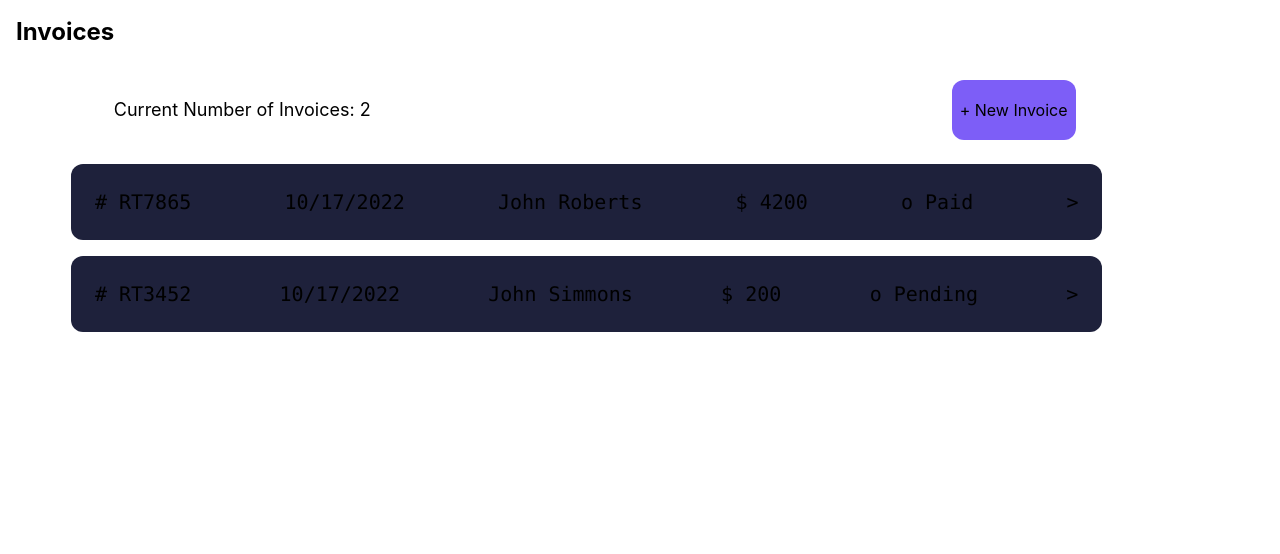
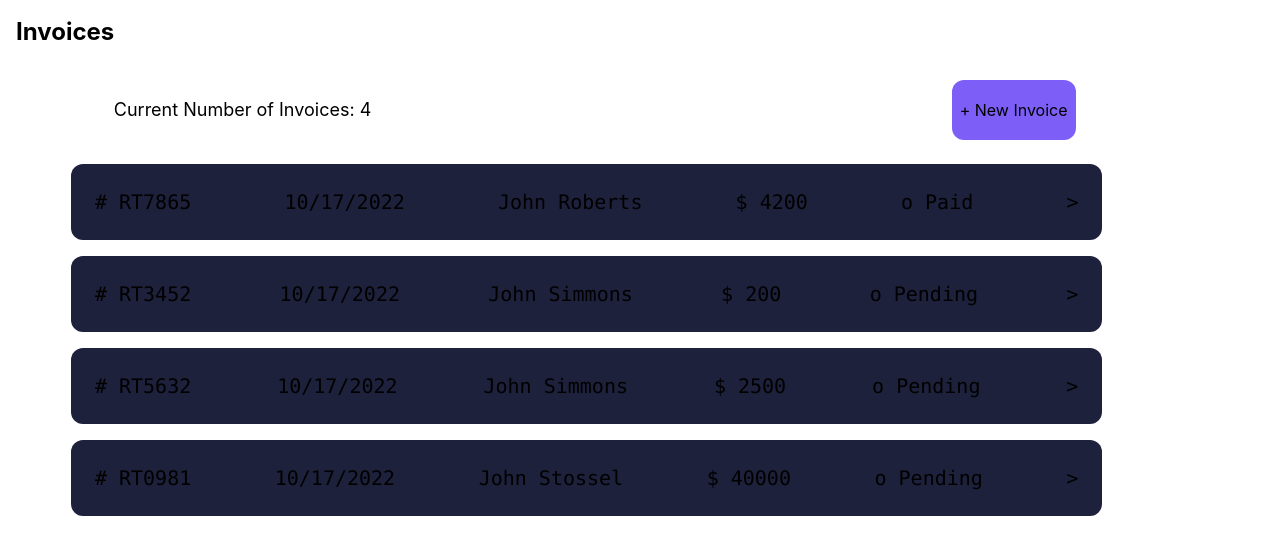
Before and after one commit to SilahicAmil/nextjs-invoices, a Next.js app: page / in a window 1280 px wide. Shown: the top 554 px of the page. Built offline with nearby package versions, Linux system fonts and the light colour scheme.

Commit message:
added basic navigation to pages

```diff
--- a/components/InvoiceItem/InvoiceItem.js
+++ b/components/InvoiceItem/InvoiceItem.js
@@ -1,4 +1,12 @@
+import { useRouter } from "next/router";
+
 const InvoiceItem = (props) => {
+  const router = useRouter();
+
+  const invoiceDetailHandler = () => {
+    router.push("/invoiceId");
+  };
+
   return (
     <div className="flex justify-between align-middle m-auto w-11/12 mb-4 bg-[#1E213B] p-6 rounded-xl">
       <li># {props.ticketId}</li>
@@ -7,7 +15,7 @@ const InvoiceItem = (props) => {
       <li>$ {props.amount}</li>
       <li>&#111; {props.status}</li>
       <div>
-        <button>&gt;</button>
+        <button onClick={invoiceDetailHandler}>&gt;</button>
       </div>
     </div>
   );
--- a/components/InvoicesList/InvoicesList.js
+++ b/components/InvoicesList/InvoicesList.js
@@ -1,14 +1,25 @@
 import InvoiceItem from "../InvoiceItem/InvoiceItem";
+import { useRouter } from "next/router";
 
 const InvoicesList = (props) => {
+  const router = useRouter();
+
+  const newInvoiceHandler = () => {
+    router.push("/new-invoice");
+  };
+
   return (
     <>
       <div className="flex justify-between w-10/12 m-auto">
-        <h1 className=" p-4 h-auto text-lg justify-items-center text-">
+        <h1 className=" p-4 h-auto text-lg justify-items-center">
           Current Number of Invoices: {props.invoices.length}
         </h1>
-
-        <button className="bg-[#7D5EF7] p-2 rounded-xl">
+        {/* Add Filtering  */}
+        {/* Should filter by Status or Amount */}
+        <button
+          className="bg-[#7D5EF7] p-2 rounded-xl"
+          onClick={newInvoiceHandler}
+        >
           &#43; New Invoice
         </button>
       </div>
--- /dev/null
+++ b/pages/[invoiceId]/index.js
@@ -0,0 +1,5 @@
+const InvoiceDetails = () => {
+  return <h1>Invoice Details</h1>;
+};
+
+export default InvoiceDetails;
--- a/pages/index.js
+++ b/pages/index.js
@@ -17,6 +17,20 @@ const DUMMY_DATA = [
     amount: 200,
     status: "Pending",
   },
+  {
+    id: "RT5632",
+    due: date,
+    name: "John Simmons",
+    amount: 2500,
+    status: "Pending",
+  },
+  {
+    id: "RT0981",
+    due: date,
+    name: "John Stossel",
+    amount: 40000,
+    status: "Pending",
+  },
 ];
 
 const InvoicesHomePage = (props) => {
```
